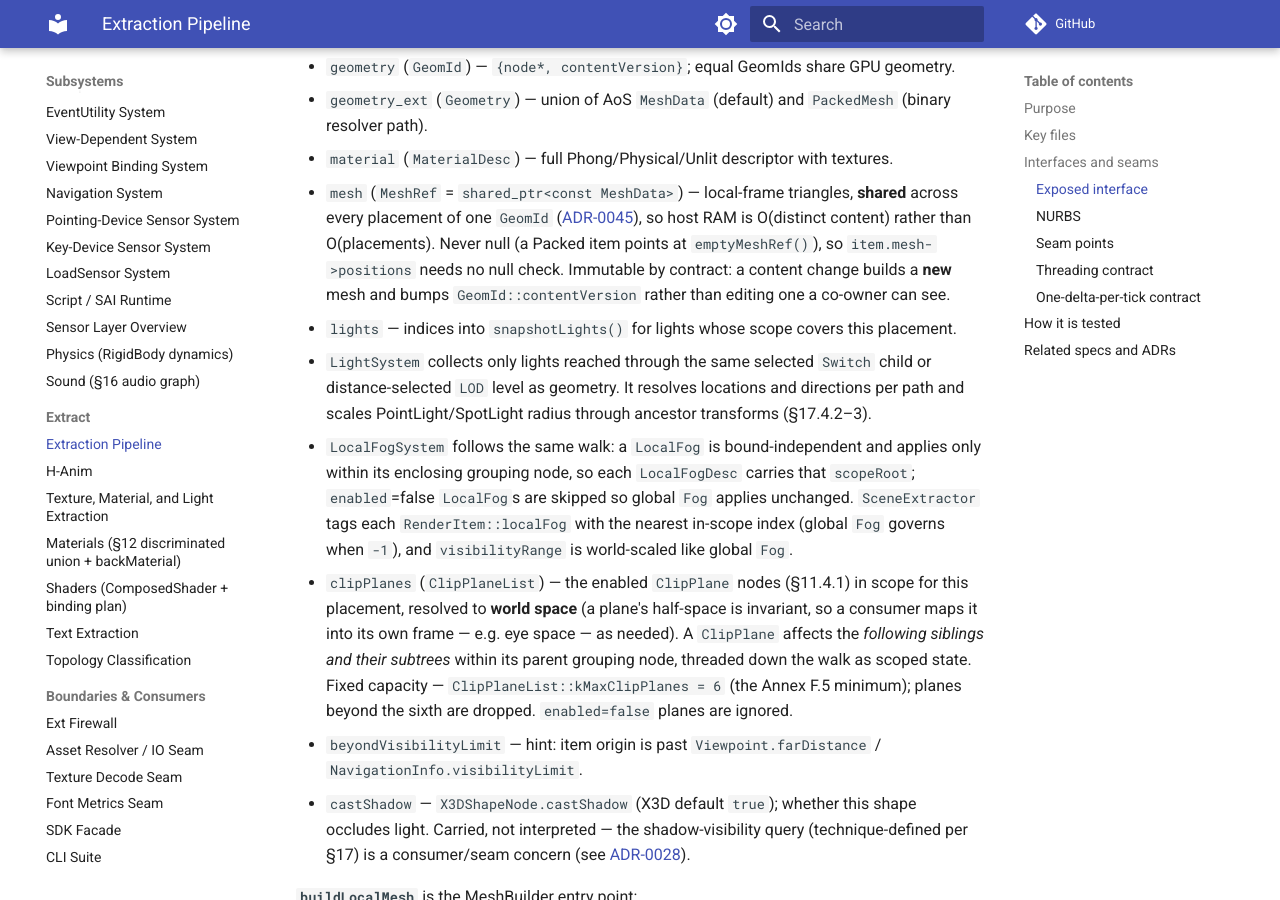
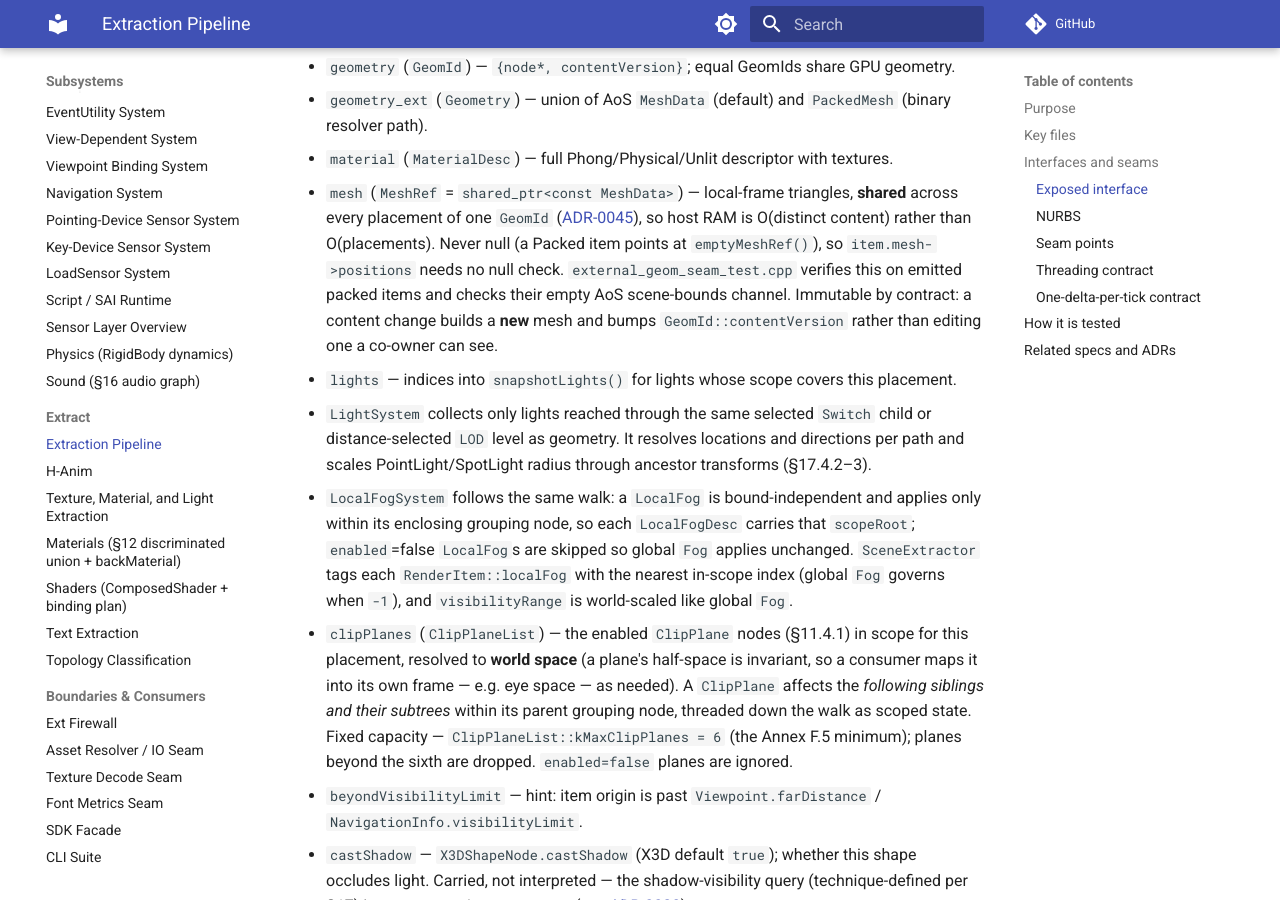
Before and after one commit to delta9000/x3d-cpp, an MkDocs documentation site: the page built from docs/wiki/subsystems/extract.md, in a window 1280 px wide and 900 px high, scrolled down 2867 px. Built offline with MkDocs 1.6.1 and Material for MkDocs 9.7.7, drawn with Linux system fonts in a browser that asks for light colours; comment, search, counter and statistics services are not loaded.

Commit message:
fix(extract): preserve never-null mesh handles for packed items

```diff
--- a/docs/wiki/subsystems/extract.md
+++ b/docs/wiki/subsystems/extract.md
@@ -121,7 +121,7 @@
 - `geometry` (`GeomId`) — `{node*, contentVersion}`; equal GeomIds share GPU geometry.
 - `geometry_ext` (`Geometry`) — union of AoS `MeshData` (default) and `PackedMesh` (binary resolver path).
 - `material` (`MaterialDesc`) — full Phong/Physical/Unlit descriptor with textures.
-- `mesh` (`MeshRef` = `shared_ptr<const MeshData>`) — local-frame triangles, **shared** across every placement of one `GeomId` ([ADR-0045](../decisions/0045-shared-mesh-instancing.md)), so host RAM is O(distinct content) rather than O(placements). Never null (a Packed item points at `emptyMeshRef()`), so `item.mesh->positions` needs no null check. Immutable by contract: a content change builds a **new** mesh and bumps `GeomId::contentVersion` rather than editing one a co-owner can see.
+- `mesh` (`MeshRef` = `shared_ptr<const MeshData>`) — local-frame triangles, **shared** across every placement of one `GeomId` ([ADR-0045](../decisions/0045-shared-mesh-instancing.md)), so host RAM is O(distinct content) rather than O(placements). Never null (a Packed item points at `emptyMeshRef()`), so `item.mesh->positions` needs no null check. `external_geom_seam_test.cpp` verifies this on emitted packed items and checks their empty AoS scene-bounds channel. Immutable by contract: a content change builds a **new** mesh and bumps `GeomId::contentVersion` rather than editing one a co-owner can see.
 - `lights` — indices into `snapshotLights()` for lights whose scope covers this placement.
 - `LightSystem` collects only lights reached through the same selected `Switch` child or distance-selected `LOD` level as geometry. It resolves locations and directions per path and scales PointLight/SpotLight radius through ancestor transforms (§17.4.2–3).
 - `LocalFogSystem` follows the same walk: a `LocalFog` is bound-independent and applies only within its enclosing grouping node, so each `LocalFogDesc` carries that `scopeRoot`; `enabled`=false `LocalFog`s are skipped so global `Fog` applies unchanged. `SceneExtractor` tags each `RenderItem::localFog` with the nearest in-scope index (global `Fog` governs when `-1`), and `visibilityRange` is world-scaled like global `Fog`.
```
Also changed, not shown: 2 other files.
